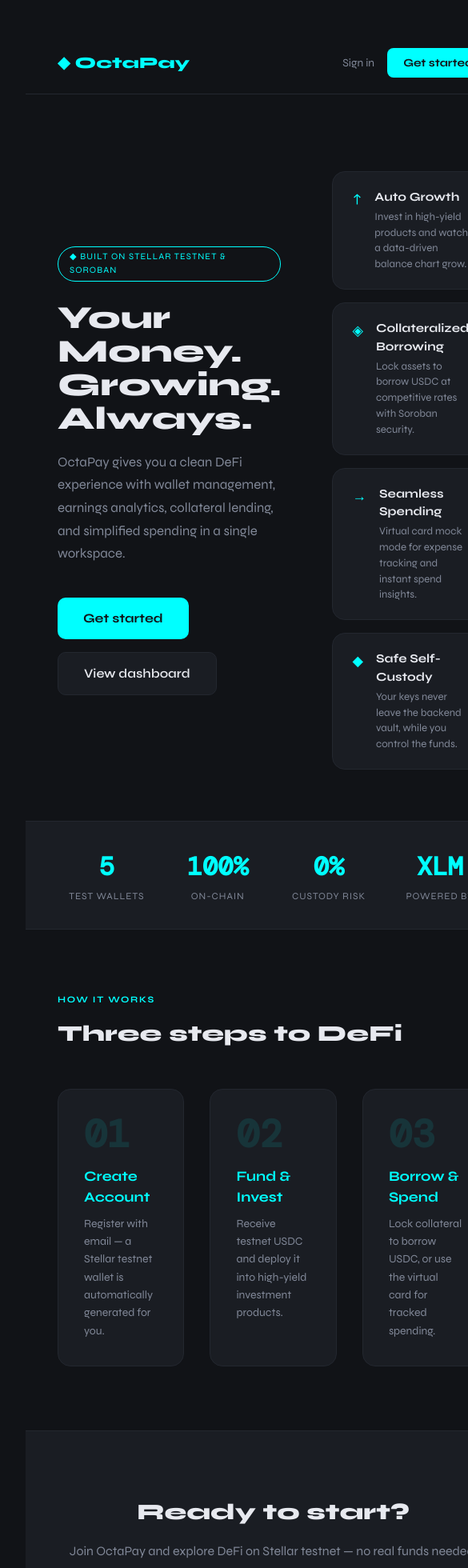
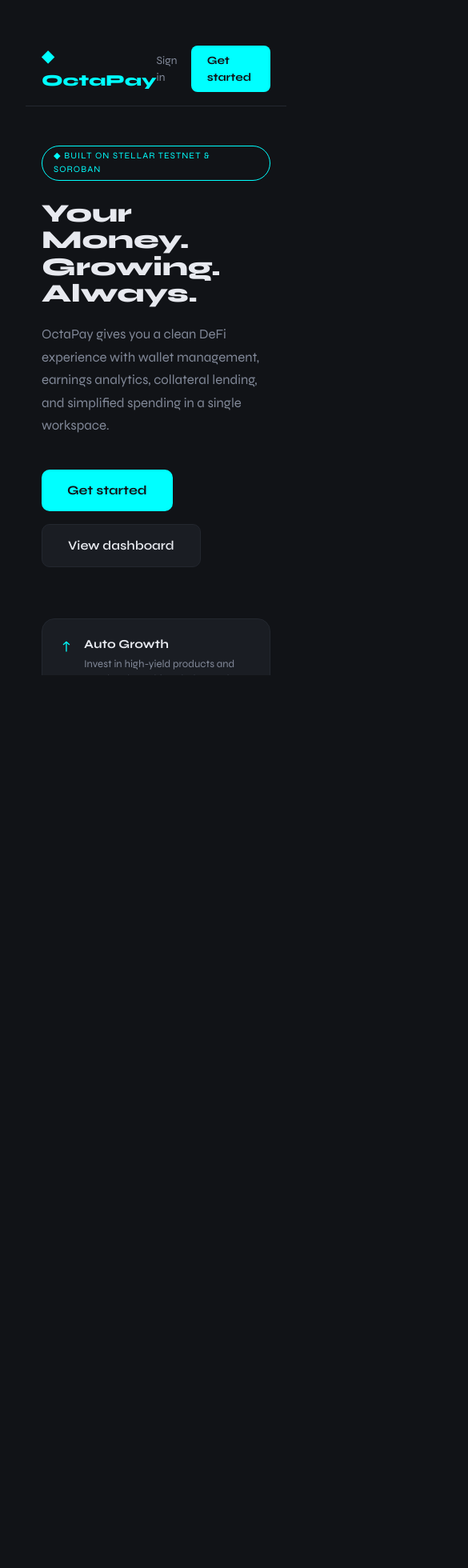
Before and after one commit to dakshdrall/OctaPay, a React (Vite) app in the folder octapay/frontend/: page / in a window 390 px wide. Shown: the top 1960 px of the page at 80% size, 585 px wide, since content can reach past the window. After the commit the page ends 844 px from the top, so only its background shows below. Built offline with nearby package versions, Linux system fonts and the light colour scheme; no server answers; a web font is replaced by a local one.

Commit message:
fix: mobile responsive dashboard and landing page via CSS classes

```diff
--- a/octapay/frontend/src/App.jsx
+++ b/octapay/frontend/src/App.jsx
@@ -33,7 +33,7 @@
   return (
     <div style={{ display: 'flex' }}>
       <Navbar />
-      <main style={{ flex: 1, minHeight: '100vh', marginLeft: user && !isAuthPage ? '56px' : '0', transition: 'margin-left 250ms ease' }}>
+      <main className={user && !isAuthPage ? 'with-sidebar' : ''} style={{ flex: 1, minHeight: '100vh', marginLeft: user && !isAuthPage ? '56px' : '0', transition: 'margin-left 250ms ease' }}>
         <Routes>
           <Route path="/" element={<RedirectIfAuth><Landing /></RedirectIfAuth>} />
           <Route path="/login" element={<RedirectIfAuth><Login /></RedirectIfAuth>} />
--- a/octapay/frontend/src/components/Navbar.jsx
+++ b/octapay/frontend/src/components/Navbar.jsx
@@ -26,7 +26,7 @@
       <nav
         onMouseEnter={() => setExpanded(true)}
         onMouseLeave={() => setExpanded(false)}
-        style={{
+        className='sidebar' style={{
           position: 'fixed', left: 0, top: 0, height: '100vh', width: W,
           background: 'var(--surface-2)', borderRight: '1px solid hsl(220,12%,18%)',
           transition: 'width 250ms ease', display: 'flex', flexDirection: 'column',
--- a/octapay/frontend/src/index.css
+++ b/octapay/frontend/src/index.css
@@ -1,3 +1,4 @@
+html, body { overflow-x: hidden; max-width: 100vw; }
 @tailwind base;
 @tailwind components;
 @tailwind utilities;
@@ -49,3 +50,28 @@
 @media (max-width: 640px) {
   .grid { grid-template-columns: 1fr !important; }
 }
+
+/* ── Mobile Responsiveness ── */
+@media (max-width: 768px) {
+  body { overflow-x: hidden; }
+
+  /* Dashboard grid: stack columns */
+  .dash-grid-main { grid-template-columns: 1fr !important; }
+  .dash-grid-stats { grid-template-columns: repeat(2, 1fr) !important; }
+
+  /* Landing hero: stack */
+  .landing-hero { grid-template-columns: 1fr !important; padding: 3rem 1.25rem 2rem !important; }
+  .landing-stats { grid-template-columns: repeat(2, 1fr) !important; }
+  .landing-steps { grid-template-columns: 1fr !important; }
+  .landing-nav { padding: 1rem 1.25rem !important; }
+
+  /* Sidebar: always collapsed on mobile */
+  nav.sidebar { width: 56px !important; }
+  main.with-sidebar { margin-left: 56px !important; }
+}
+
+@media (max-width: 480px) {
+  .dash-grid-stats { grid-template-columns: 1fr !important; }
+  .landing-stats { grid-template-columns: repeat(2, 1fr) !important; }
+  .landing-hero h1 { font-size: 2rem !important; }
+}
--- a/octapay/frontend/src/pages/Dashboard.jsx
+++ b/octapay/frontend/src/pages/Dashboard.jsx
@@ -53,14 +53,14 @@
         <p style={{ color: s.muted, fontFamily: s.mono, fontSize: '0.9rem' }}>Here's a snapshot of your wallet and portfolio.</p>
       </div>
 
-      <div style={{ display: 'grid', gridTemplateColumns: '2fr 1fr', gap: '1.25rem', marginBottom: '1.25rem' }}>
+      <div style={{ display: 'grid', gridTemplateColumns: '2fr 1fr', gap: '1.25rem', marginBottom: '1.25rem' }} className='dash-grid-main'>
         <Card style={{ background: 'hsl(180,30%,12%)', border: '1px solid hsl(180,30%,18%)' }}>
           <div style={{ fontSize: '0.65rem', fontWeight: 600, color: s.muted, textTransform: 'uppercase', letterSpacing: '0.1em', marginBottom: '0.75rem' }}>Total Balance</div>
           <div style={{ fontSize: '3.5rem', fontFamily: s.mono, fontWeight: 500, color: s.cyan, letterSpacing: '-0.02em', lineHeight: 1, marginBottom: '0.35rem' }}>
             {walletLoading ? '—' : (balance?.toFixed(2) ?? '0.00')}
           </div>
           <div style={{ fontSize: '1rem', color: s.muted, fontFamily: s.mono, marginBottom: '2rem' }}>USDC</div>
-          <div style={{ display: 'grid', gridTemplateColumns: 'repeat(3,1fr)', gap: '1rem', paddingTop: '1.5rem', borderTop: '1px solid hsl(180,20%,18%)' }}>
+          <div style={{ display: 'grid', gridTemplateColumns: 'repeat(3,1fr)', gap: '1rem', paddingTop: '1.5rem', borderTop: '1px solid hsl(180,20%,18%)' }} className='dash-grid-stats'>
             <StatBox label="Invested" value={totalInvested.toFixed(0)} unit="USDC" />
             <StatBox label="Est. Earnings" value={totalEarned.toFixed(0)} unit="Annualized" />
             <StatBox label="Active Loans" value={activeLoans} unit="Positions" />
@@ -80,7 +80,7 @@
         </Card>
       </div>
 
-      <div style={{ display: 'grid', gridTemplateColumns: '2fr 1fr', gap: '1.25rem', marginBottom: '1.25rem' }}>
+      <div style={{ display: 'grid', gridTemplateColumns: '2fr 1fr', gap: '1.25rem', marginBottom: '1.25rem' }} className='dash-grid-main'>
         <Card>
           <PortfolioChart />
         </Card>
--- a/octapay/frontend/src/pages/Landing.jsx
+++ b/octapay/frontend/src/pages/Landing.jsx
@@ -19,7 +19,7 @@
   const ff = 'var(--font-display)', mono = 'var(--font-mono)'
   return (
     <main style={{ minHeight: '100vh', background: bg, color: text, fontFamily: ff }}>
-      <nav style={{ display: 'flex', justifyContent: 'space-between', alignItems: 'center', padding: '1.25rem 2.5rem', borderBottom: `1px solid ${surface2}` }}>
+      <nav style={{ display: 'flex', justifyContent: 'space-between', alignItems: 'center', padding: '1.25rem 2.5rem', borderBottom: `1px solid ${surface2}` }} className='landing-nav'>
         <div style={{ fontSize: '1.25rem', fontWeight: 800, color: cyan }}>◆ OctaPay</div>
         <div style={{ display: 'flex', gap: '1rem', alignItems: 'center' }}>
           <Link to="/login" style={{ fontSize: '0.875rem', color: muted, textDecoration: 'none' }}>Sign in</Link>
@@ -27,7 +27,7 @@
         </div>
       </nav>
 
-      <div style={{ maxWidth: '1200px', margin: '0 auto', padding: '6rem 2.5rem 4rem', display: 'grid', gridTemplateColumns: '1fr 1fr', gap: '4rem', alignItems: 'center' }}>
+      <div style={{ maxWidth: '1200px', margin: '0 auto', padding: '6rem 2.5rem 4rem', display: 'grid', gridTemplateColumns: '1fr 1fr', gap: '4rem', alignItems: 'center' }} className='landing-hero'>
         <article>
           <p style={{ display: 'inline-flex', alignItems: 'center', borderRadius: '999px', border: `1px solid ${cyan}`, padding: '0.25rem 0.875rem', fontSize: '0.7rem', textTransform: 'uppercase', letterSpacing: '0.1em', color: cyan, marginBottom: '1.5rem' }}>◆ Built on Stellar testnet & Soroban</p>
           <h1 style={{ fontSize: 'clamp(2.5rem,5vw,4rem)', fontWeight: 800, lineHeight: 1.05, marginBottom: '1.25rem' }}>Your Money.<br />Growing. Always.</h1>
@@ -51,7 +51,7 @@
       </div>
 
       <div style={{ background: surface, borderTop: `1px solid ${surface2}`, borderBottom: `1px solid ${surface2}` }}>
-        <div style={{ maxWidth: '1200px', margin: '0 auto', padding: '2rem 2.5rem', display: 'grid', gridTemplateColumns: 'repeat(4,1fr)', gap: '1rem', textAlign: 'center' }}>
+        <div style={{ maxWidth: '1200px', margin: '0 auto', padding: '2rem 2.5rem', display: 'grid', gridTemplateColumns: 'repeat(4,1fr)', gap: '1rem', textAlign: 'center' }} className='landing-stats'>
           {STATS.map(s => (
             <div key={s.label}>
               <div style={{ fontSize: '2rem', fontWeight: 800, color: cyan, fontFamily: mono }}>{s.value}</div>
@@ -64,7 +64,7 @@
       <div style={{ maxWidth: '1200px', margin: '0 auto', padding: '5rem 2.5rem' }}>
         <div style={{ fontSize: '0.7rem', fontWeight: 700, color: cyan, textTransform: 'uppercase', letterSpacing: '0.15em', marginBottom: '0.75rem' }}>How it works</div>
         <div style={{ fontSize: 'clamp(1.75rem,3vw,2.5rem)', fontWeight: 800, marginBottom: '3rem' }}>Three steps to DeFi</div>
-        <div style={{ display: 'grid', gridTemplateColumns: 'repeat(3,1fr)', gap: '2rem' }}>
+        <div style={{ display: 'grid', gridTemplateColumns: 'repeat(3,1fr)', gap: '2rem' }} className='landing-steps'>
           {STEPS.map(s => (
             <div key={s.n} style={{ padding: '2rem', background: surface, border: `1px solid ${surface2}`, borderRadius: '16px' }}>
               <div style={{ fontSize: '3rem', fontWeight: 800, color: 'rgba(0,255,255,0.1)', fontFamily: mono, lineHeight: 1, marginBottom: '1rem' }}>{s.n}</div>
```
